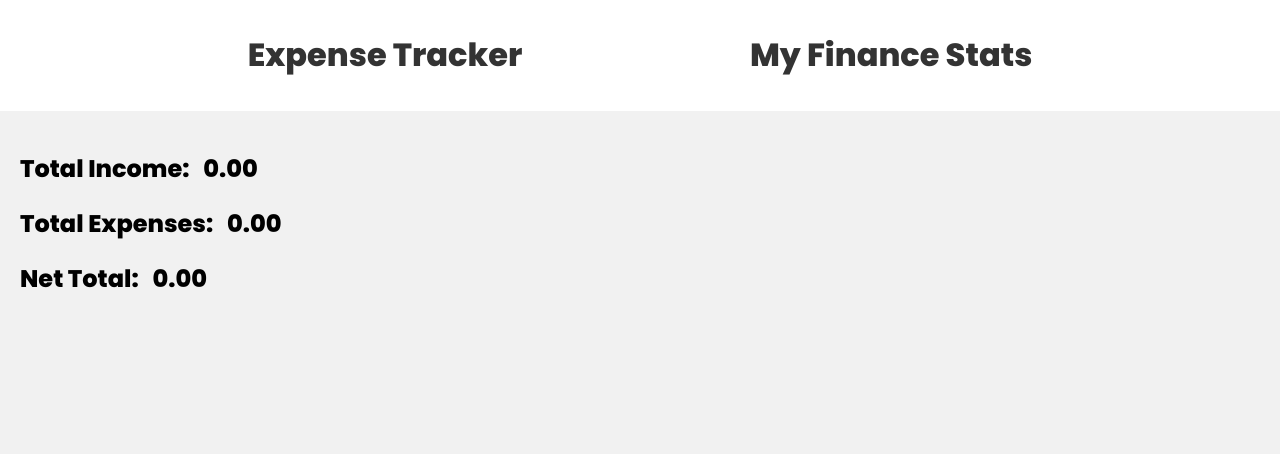
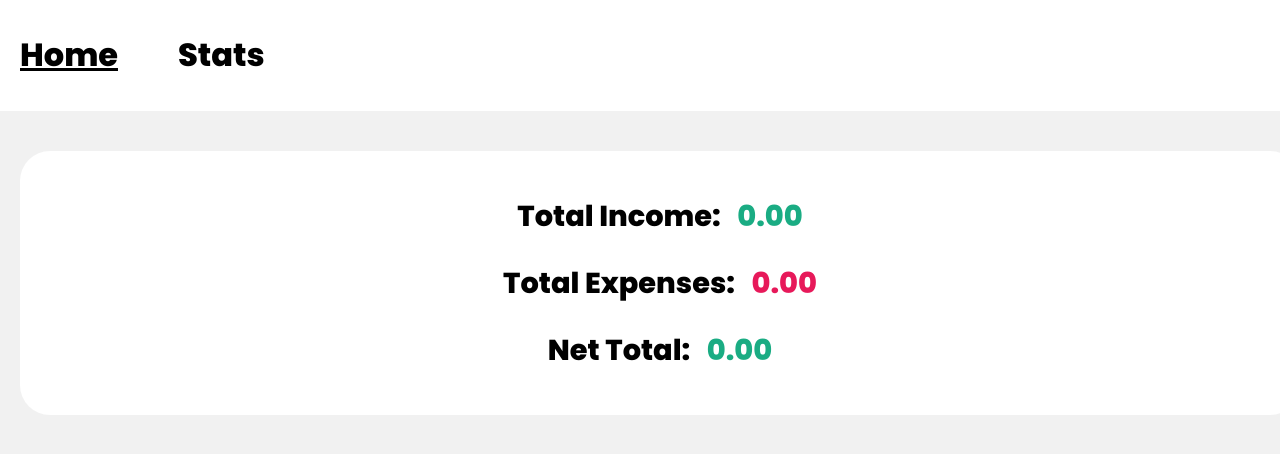
Before and after one commit to mwon369/Expense-Tracker-Web-App, a React (Vite) app in the folder frontend/: page /stats in a window 1280 px wide. Shown: the top 454 px of the page. Built offline with nearby package versions, Linux system fonts and the light colour scheme.

Commit message:
Changed some styles with the navbar

```diff
--- a/frontend/src/components/Navbar.tsx
+++ b/frontend/src/components/Navbar.tsx
@@ -1,15 +1,33 @@
-import React from "react";
+import React, { useState } from "react";
 import { Link } from "react-router-dom";
 
 const Navbar = () => {
+  type Pages = "HOME" | "STATS";
+  const ALL_PAGES = {
+    HOME: "HOME",
+    STATS: "STATS",
+  };
+
+  const [currentPage, setCurrentPage] = useState<Pages>(
+    ALL_PAGES.HOME as Pages
+  );
+
   return (
     <header>
       <div className="container">
-        <Link to="/">
-          <h1>Expense Tracker</h1>
+        <Link
+          onClick={() => setCurrentPage(ALL_PAGES.HOME as Pages)}
+          className={currentPage === ALL_PAGES.HOME ? "selected-link" : ""}
+          to="/"
+        >
+          <h1>Home</h1>
         </Link>
-        <Link to="/stats/">
-          <h1>My Finance Stats</h1>
+        <Link
+          onClick={() => setCurrentPage(ALL_PAGES.STATS as Pages)}
+          className={currentPage === ALL_PAGES.STATS ? "selected-link" : ""}
+          to="/stats/"
+        >
+          <h1>Stats</h1>
         </Link>
       </div>
     </header>
--- a/frontend/src/context/TransactionContext.tsx
+++ b/frontend/src/context/TransactionContext.tsx
@@ -83,7 +83,7 @@ export const transactionReducer = (
     case STATE_ACTIONS.GET_BY_ID:
       return {
         ...state,
-        transactions: [action.payload],
+        transactions: action.payload,
       };
     case STATE_ACTIONS.CREATE_NEW:
       updatedTransactions = [action.payload, ...state.transactions];
@@ -113,7 +113,7 @@ export const transactionReducer = (
         updatedTransactions,
         TransactionCategory.EXPENSE
       );
-      netTotal = totalIncome + totalExpenses;
+      netTotal = totalIncome - totalExpenses;
       return {
         ...state,
         transactions: updatedTransactions,
@@ -133,7 +133,7 @@ export const transactionReducer = (
         updatedTransactions,
         TransactionCategory.EXPENSE
       );
-      netTotal = totalIncome + totalExpenses;
+      netTotal = totalIncome - totalExpenses;
       return {
         ...state,
         transactions: updatedTransactions,
--- a/frontend/src/pages/Stats.tsx
+++ b/frontend/src/pages/Stats.tsx
@@ -6,10 +6,23 @@ const Stats = () => {
   const { state } = useTransactionContext();
 
   return (
-    <div>
-      <h2>Total Income: &nbsp; {roundToTwoDp(state.totalIncome)}</h2>
-      <h2>Total Expenses: &nbsp; {roundToTwoDp(state.totalExpenses * -1)}</h2>
-      <h2>Net Total: &nbsp; {roundToTwoDp(state.netTotal)}</h2>
+    <div className="stats-container">
+      <h2>
+        Total Income: &nbsp;&nbsp;
+        <span className="income">{roundToTwoDp(state.totalIncome)}</span>
+      </h2>
+      <h2>
+        Total Expenses: &nbsp;&nbsp;
+        <span className="expense">
+          {roundToTwoDp(state.totalExpenses * -1)}
+        </span>
+      </h2>
+      <h2>
+        Net Total: &nbsp;&nbsp;
+        <span className={state.netTotal >= 0 ? "income" : "expense"}>
+          {roundToTwoDp(state.netTotal)}
+        </span>
+      </h2>
     </div>
   );
 };
--- a/frontend/src/styles.css
+++ b/frontend/src/styles.css
@@ -21,12 +21,13 @@ header .container {
   padding: 10px 20px;
   display: flex;
   align-items: center;
-  justify-content: space-evenly;
+  /* justify-content: space-evenly; */
 }
 
 header a {
-  color: #333;
+  color: black;
   text-decoration: none;
+  margin: 0 60px 0 0;
 }
 
 .pages{
@@ -56,11 +57,11 @@ header a {
   font-size: 1.2em;
 }
 
-.transaction-details h4.income {
+.income {
   color: var(--success);
 }
 
-.transaction-details h4.expense {
+.expense {
   color: var(--error);
 }
 
@@ -83,6 +84,12 @@ header a {
 
 label, input {
   display: block;
+}
+
+.create {
+  background-color: white;
+  padding: 10px 30px 0 30px;
+  border-radius: 30px;
 }
 
 input, select {
@@ -141,3 +148,18 @@ div.error {
 .prompt .close-btn {
   background-color: rgb(255, 255, 255);
 }
+
+.stats-container {
+  background-color: white;
+  width: 100%;
+  padding: 20px 20px 20px 20px;
+  text-align: center;
+  border-radius: 30px;
+  font-size: 1.2em;
+  margin: 20px 0 0 0;
+}
+
+.selected-link {
+  text-decoration-line: underline;
+  text-decoration-color: black;
+}
```
